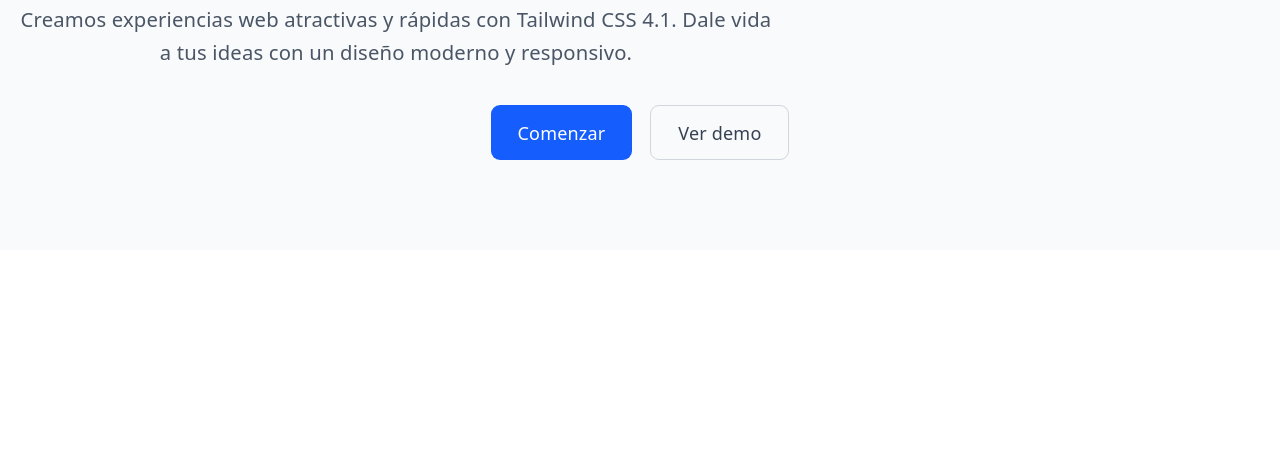
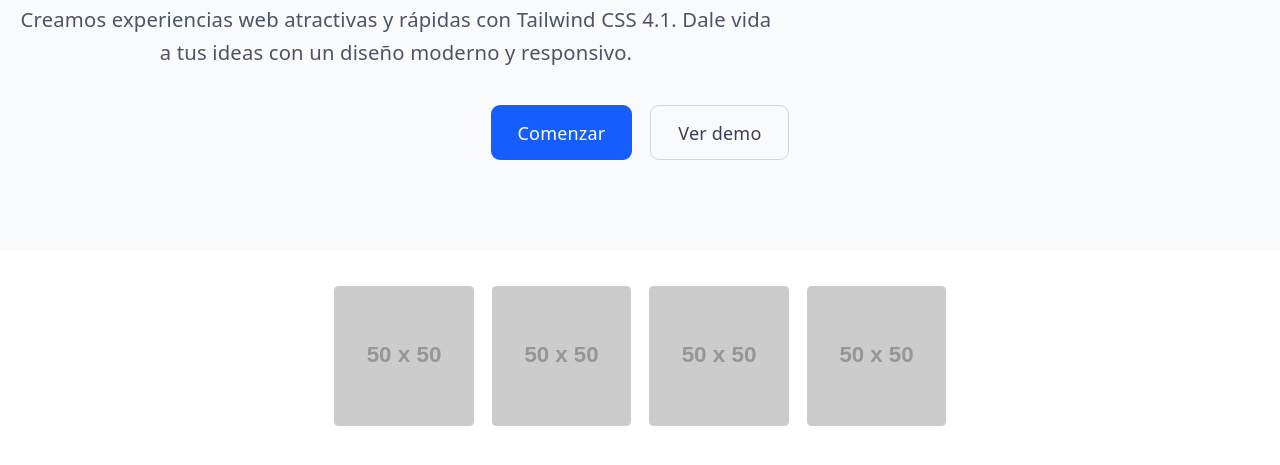
Before and after one commit to dbolanos-s/landing, a website built with Vite: page index.html in a window 1280 px wide. Shown: the part 213-678 px from the top of the page. Built offline with nearby package versions, Linux system fonts and the light colour scheme; placeholder pictures from the web are drawn by us.

Commit message:
Finalizando la guia 07

```diff
--- a/index.html
+++ b/index.html
@@ -4,42 +4,43 @@
     <meta charset="UTF-8" />
     <meta name="viewport" content="width=device-width, initial-scale=1.0" />
     <title>landing</title>
-    <!-- Referencia a TailwindCSS 4 -->
     <script src="https://cdn.jsdelivr.net/npm/@tailwindcss/browser@4"></script>
   </head>
   <body>
-    <!-- Main con fondo claro y soporte para modo oscuro -->
+
     <main class="bg-slate-50 dark:bg-gray-900">
-
-      <!-- Contenedor 01 con espaciado y texto centrado -->
       <div id="container-01" class="mx-auto px-4 py-20 text-center">
 
-        <!-- H1 con tipografía de alto impacto -->
         <h1 class="text-4xl font-extrabold tracking-tight text-gray-900 dark:text-white">
           Tu presencia digital comienza aquí
         </h1>
 
-        <!-- Párrafo con legibilidad optimizada -->
         <p class="mt-6 text-lg leading-relaxed text-gray-600 dark:text-gray-300 max-w-2xl mx-auto">
           Creamos experiencias web atractivas y rápidas con Tailwind CSS 4.1.
           Dale vida a tus ideas con un diseño moderno y responsivo.
         </p>
 
-        <!-- Contenedor 02: Flexbox con separación de 1rem (gap-4) -->
         <div id="container-02" class="mt-8 flex justify-center gap-4">
-
-          <!-- Botón de acción principal -->
           <button id="start" class="inline-block px-6 py-3 text-white bg-blue-600 rounded-lg">
             Comenzar
           </button>
-
-          <!-- Botón de demo con borde adaptable a modo oscuro -->
           <button id="demo" class="inline-block px-6 py-3 border border-gray-300 text-gray-700 rounded-lg dark:border-gray-600 dark:text-white">
             Ver demo
           </button>
         </div>
-
       </div>
     </main>
+
+    <section class="bg-white dark:bg-gray-900">
+        <div id="container-03" class="px-4 py-8 mx-auto max-w-md md:max-w-xl">
+            <div id="container-04" class="grid grid-cols-2 md:grid-cols-4 gap-4">
+                <img src="https://placehold.co/50" alt="Imagen 1" class="w-full h-auto rounded">
+                <img src="https://placehold.co/50" alt="Imagen 2" class="w-full h-auto rounded">
+                <img src="https://placehold.co/50" alt="Imagen 3" class="w-full h-auto rounded">
+                <img src="https://placehold.co/50" alt="Imagen 4" class="w-full h-auto rounded">
+            </div>
+        </div>
+    </section>
+
   </body>
 </html>
```
